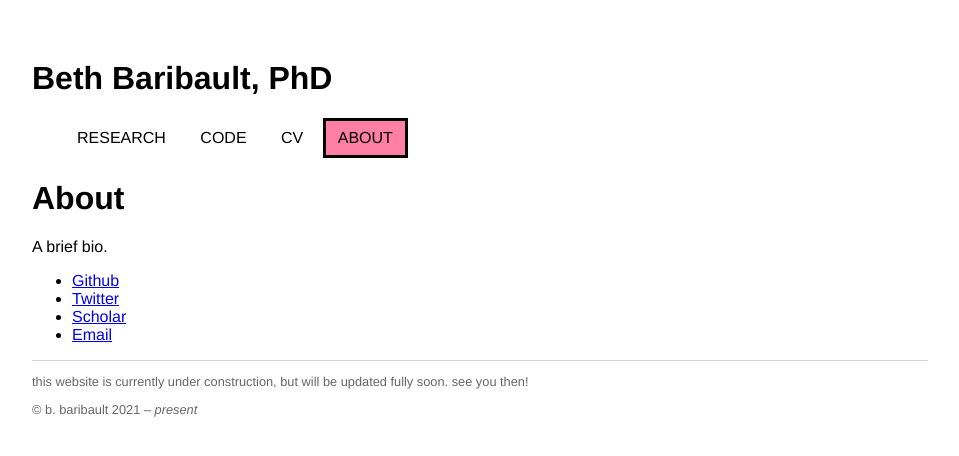
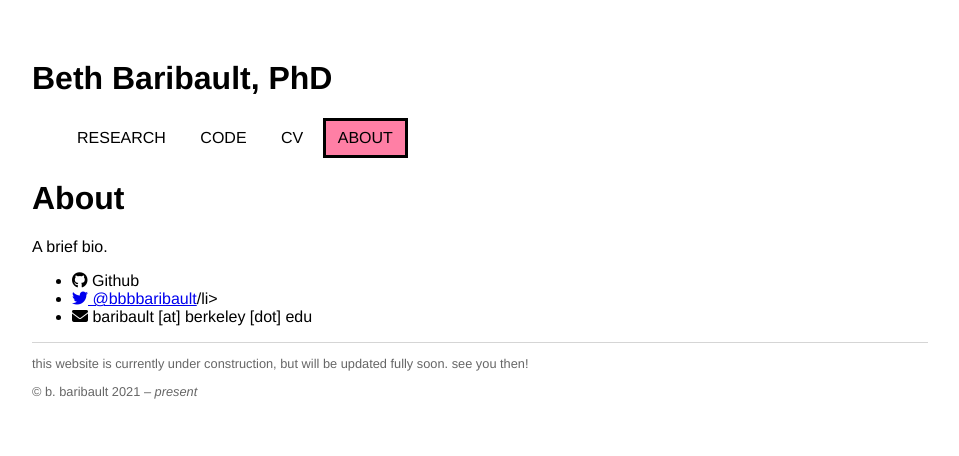
Before and after one commit to baribault/baribault.github.io, a Jekyll site: the page built from about/index.html, in a window 1280 px wide. Shown: the top 456 px of the page, without its empty margins (160-1119 px from the left). Built offline with Jekyll 4.4.1, drawn with Linux system fonts in a browser that asks for light colours; nearby versions of some CDN libraries.

Commit message:
added icons

```diff
--- a/_layouts/default.html
+++ b/_layouts/default.html
@@ -4,6 +4,7 @@
     <title>Beth Baribault, PhD</title>
 	<!-- link to main stylesheet -->
 	<link rel="stylesheet" type="text/css" href="/css/main.css">
+	<script src="https://kit.fontawesome.com/d9069b9cd5.js" crossorigin="anonymous"></script>
   </head>
 
   <header>
--- a/about/index.html
+++ b/about/index.html
@@ -13,9 +13,8 @@ layout: default
   <p>A brief bio.</p>
 
   <ul class="CONTACT">
-    <li><a href="(icon)">Github</a></li>
-    <li><a href="(icon)">Twitter</a></li>
-    <li><a href="(icon)">Scholar</a></li>
-    <li><a href="(icon)">Email</a></li>
+    <li><a href="https://github.com/baribault"></a> <i class="fab fa-github"></i> Github</li>
+    <li><a href="https://twitter.com/bbbbaribault"><i class="fab fa-twitter"></i> @bbbbaribault</a>/li>
+    <li><i class="fas fa-envelope"></i> baribault [at] berkeley [dot] edu</li>
   </ul>
 </div>
```
